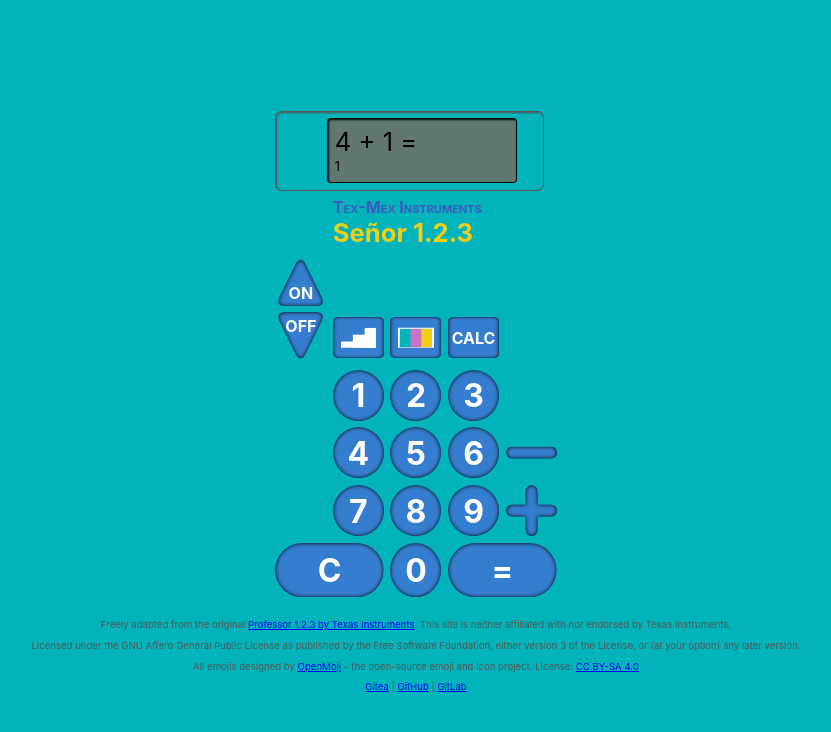
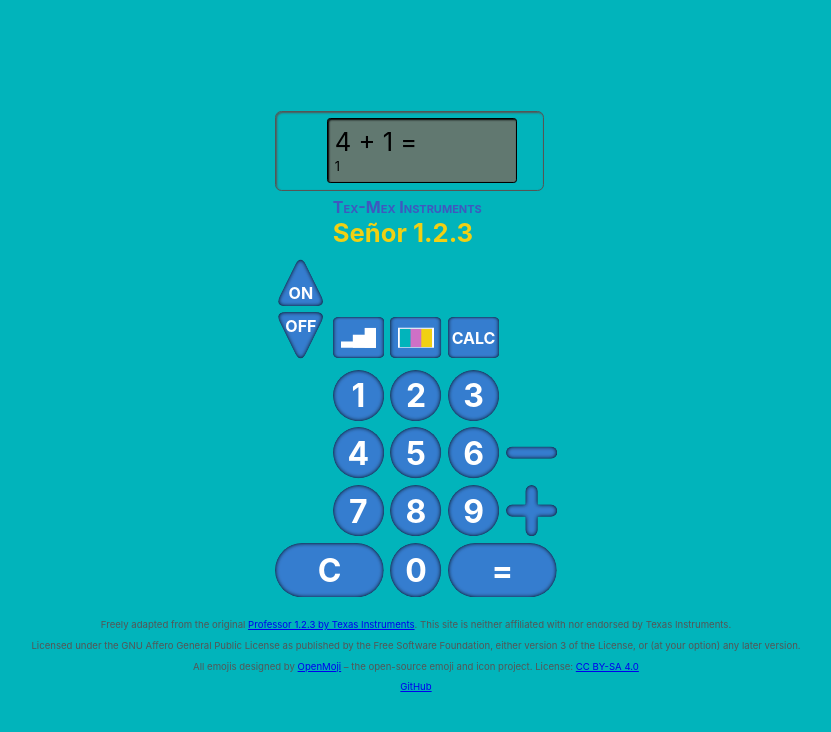
Before and after one commit to Johennes/senor-123, a React (Create React App) app: page / in a window 1280 px wide. Shown: the top 732 px of the page, without its empty margins (224-1055 px from the left). Built offline with nearby package versions, Linux system fonts and the light colour scheme.

Commit message:
Remove non-GitHub links

```diff
--- a/src/Calculator.js
+++ b/src/Calculator.js
@@ -189,7 +189,7 @@
             All emojis designed by <a href="https://openmoji.org/" rel="nofollow">OpenMoji</a> – the open-source emoji and icon project. License: <a href="https://creativecommons.org/licenses/by-sa/4.0/#" rel="nofollow">CC BY-SA 4.0</a>
           </div>
           <div>
-            <a href="https://nosuchdomain.mooo.com/git/doc/senor-123">Gitea</a> | <a href="https://github.com/johennes/senor-123">GitHub</a> | <a href="https://gitlab.com/cherrypicker/senor-123">GitLab</a>
+            <a href="https://github.com/johennes/senor-123">GitHub</a>
           </div>
         </footer>
       </div>
```
